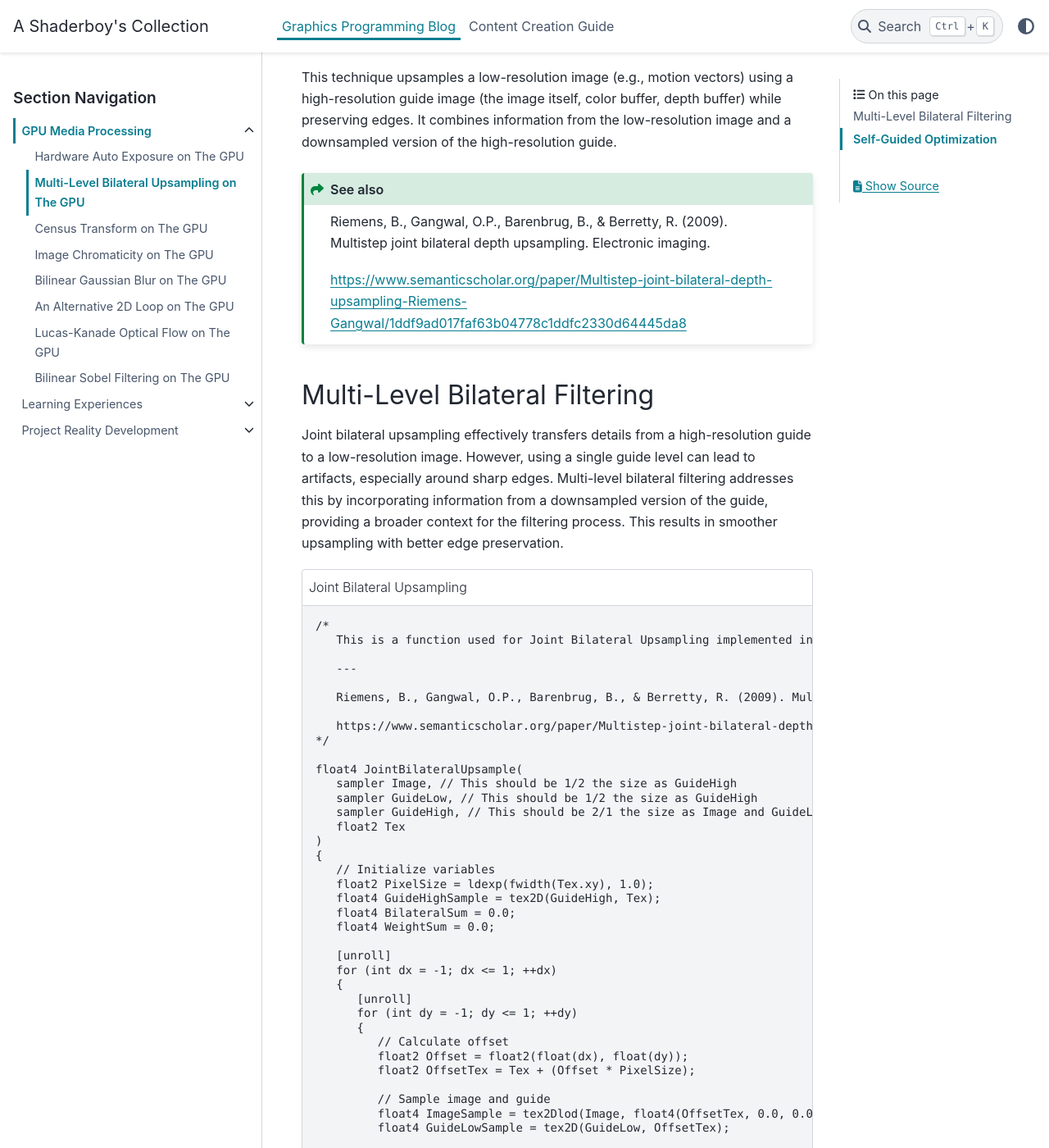
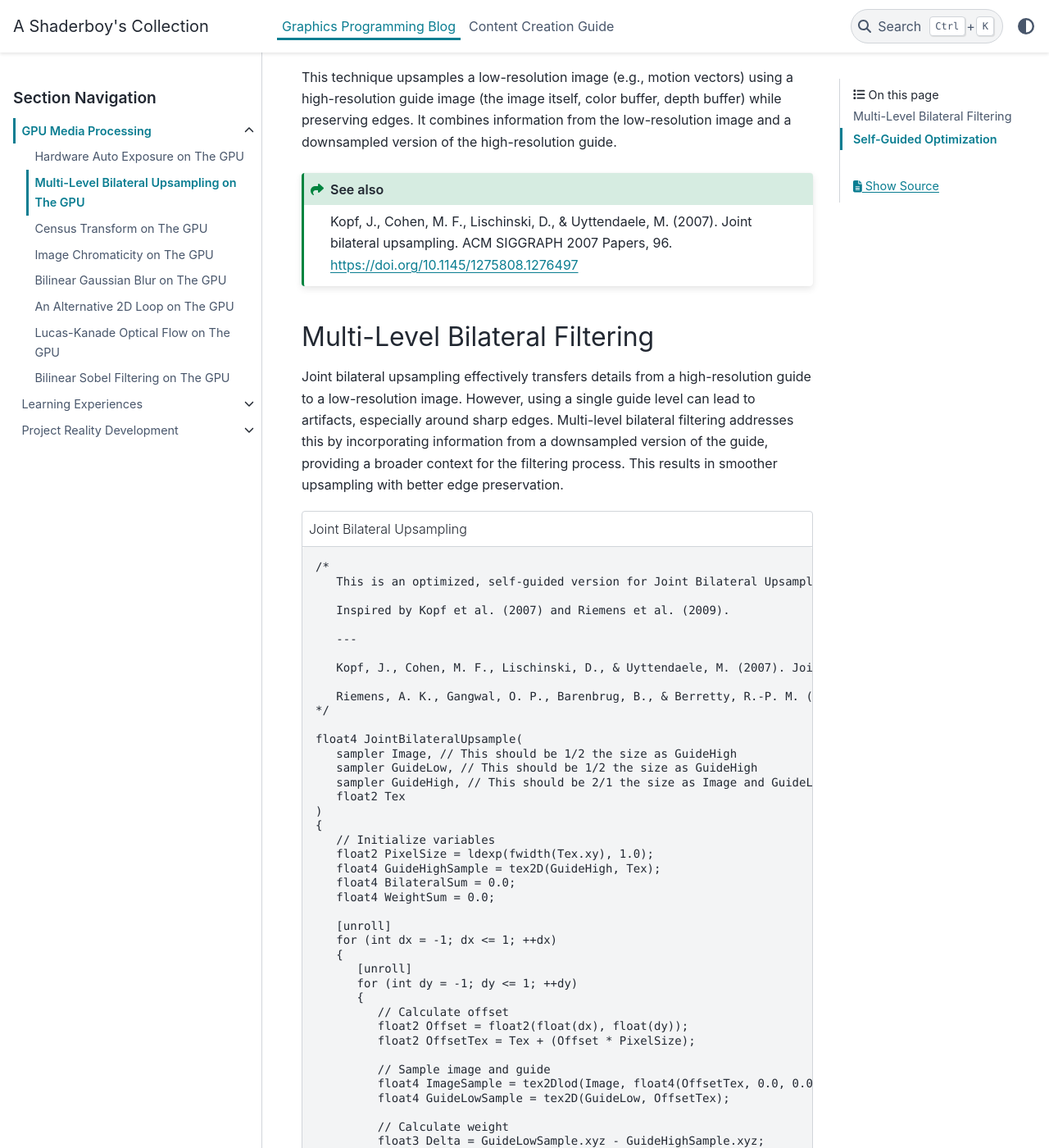
Before and after one commit to papadanku/papadanku.github.io, a Sphinx documentation site: the page built from doc/source/blog/gpu/bilateral.rst, in a window 1280 px wide and 1400 px high, scrolled down 246 px. Shown: the whole window at 82% size. Built offline with Sphinx 7.4.7 and the PyData theme 0.15.4, drawn with Linux system fonts in a browser that asks for light colours; some of the changed text lies outside the part shown.

Commit message:
Update bilateral.rst

```diff
--- a/doc/source/blog/gpu/bilateral.rst
+++ b/doc/source/blog/gpu/bilateral.rst
@@ -8,9 +8,7 @@ This technique upsamples a low-resolution image \(e.g., motion vectors\) using a
 
 .. seealso::
 
-   Riemens, B., Gangwal, O.P., Barenbrug, B., & Berretty, R. \(2009\). Multistep joint bilateral depth upsampling. Electronic imaging.
-
-   https://www.semanticscholar.org/paper/Multistep-joint-bilateral-depth-upsampling-Riemens-Gangwal/1ddf9ad017faf63b04778c1ddfc2330d64445da8
+   Kopf, J., Cohen, M. F., Lischinski, D., & Uyttendaele, M. (2007). Joint bilateral upsampling. ACM SIGGRAPH 2007 Papers, 96. https://doi.org/10.1145/1275808.1276497
 
 Multi-Level Bilateral Filtering
 -------------------------------
@@ -21,13 +19,15 @@ Joint bilateral upsampling effectively transfers details from a high-resolution
    :caption: Joint Bilateral Upsampling
 
    /*
-      This is a function used for Joint Bilateral Upsampling implemented in HLSL. Inspired by Riemens et al. (2009).
+      This is an optimized, self-guided version for Joint Bilateral Upsampling implemented in HLSL.
+
+      Inspired by Kopf et al. (2007) and Riemens et al. (2009).
 
       ---
 
-      Riemens, B., Gangwal, O.P., Barenbrug, B., & Berretty, R. (2009). Multistep joint bilateral depth upsampling. Electronic imaging.
+      Kopf, J., Cohen, M. F., Lischinski, D., & Uyttendaele, M. (2007). Joint bilateral upsampling. ACM SIGGRAPH 2007 Papers, 96. https://doi.org/10.1145/1275808.1276497
 
-      https://www.semanticscholar.org/paper/Multistep-joint-bilateral-depth-upsampling-Riemens-Gangwal/1ddf9ad017faf63b04778c1ddfc2330d64445da8
+      Riemens, A. K., Gangwal, O. P., Barenbrug, B., & Berretty, R.-P. M. (2009). Multistep joint bilateral depth upsampling. In M. Rabbani & R. L. Stevenson (Eds.), SPIE Proceedings (Vol. 7257, p. 72570M). SPIE. https://doi.org/10.1117/12.805640
    */
 
    float4 JointBilateralUpsample(
```
